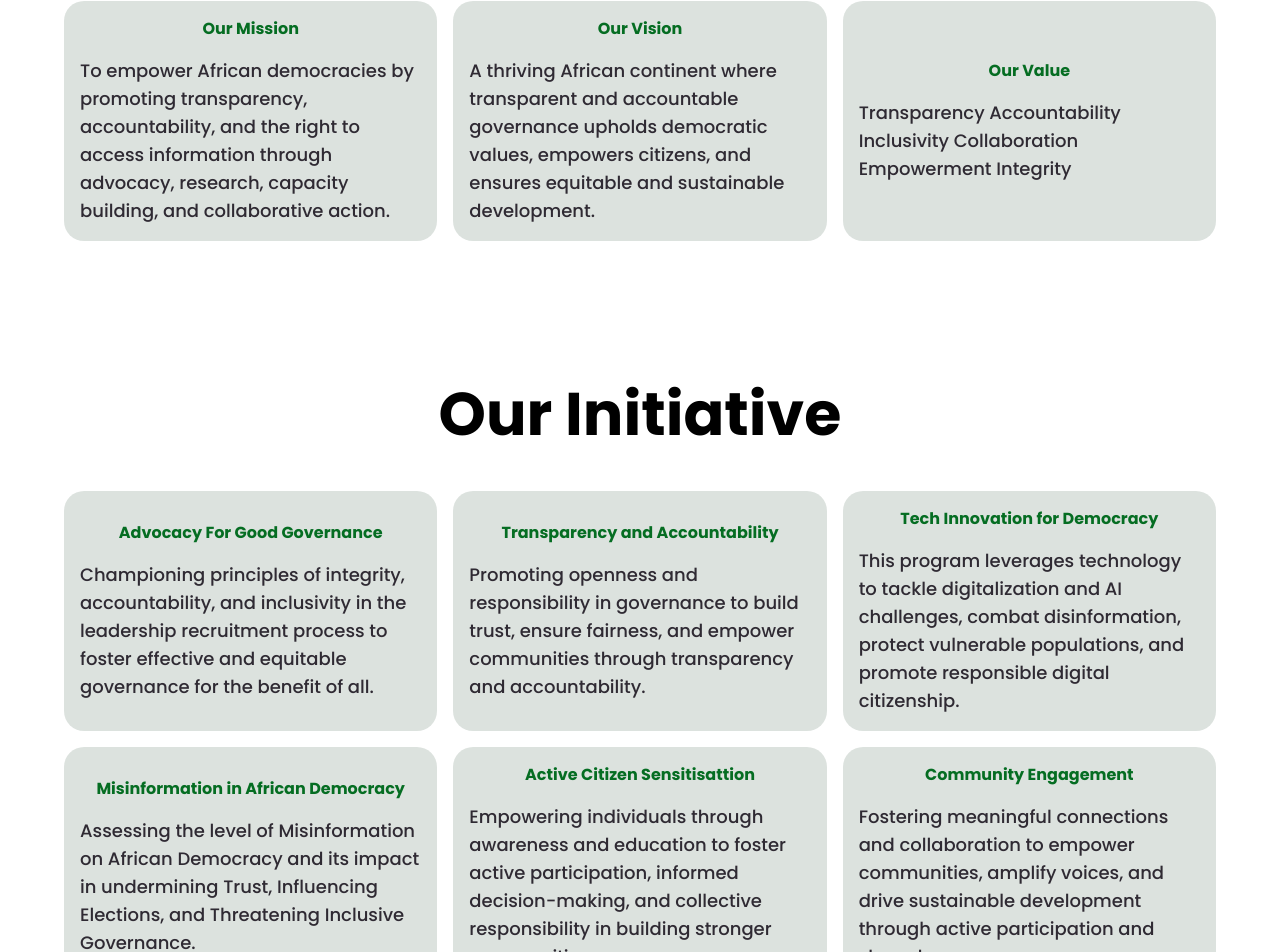
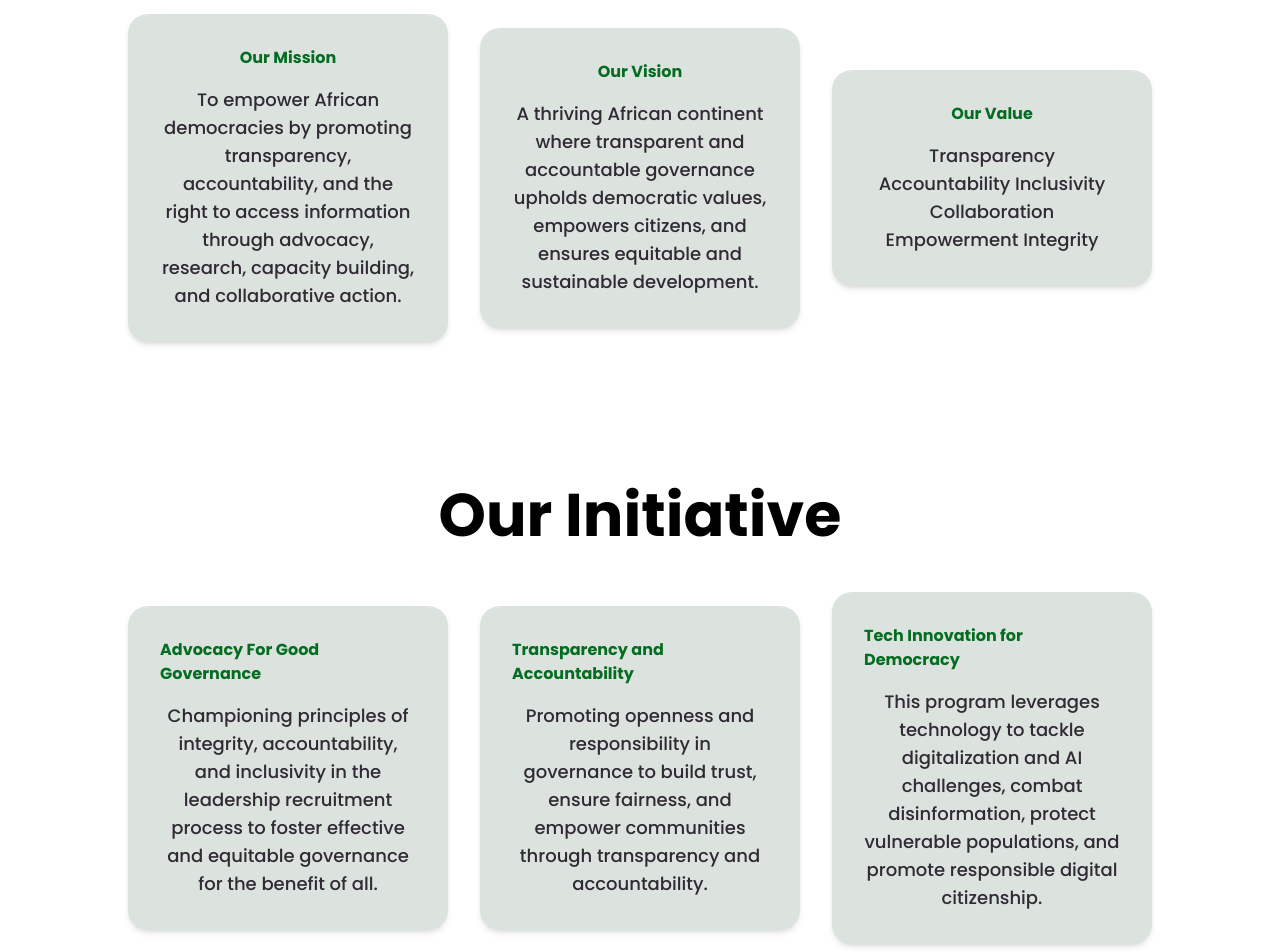
Before and after one commit to Ngelectionpolls-ng/active-citizen, a Next.js app: page / in a window 1280 px wide. Shown: the part 1005-1957 px from the top of the page. Built offline with nearby package versions, Linux system fonts and the light colour scheme.

Commit message:
Refactor layout and styling: adjust section widths, enhance card styling, and improve grid gaps for better responsiveness

```diff
--- a/app/globals.css
+++ b/app/globals.css
@@ -132,7 +132,10 @@ body {
     @apply border-border;
   }
   .section-container{
-    @apply mx-auto w-[93%] md:w-[90%];
+    @apply mx-auto w-[93%] md:w-[80%];
+  }
+  .card-styling{
+    @apply bg-lightgray space-y-4 rounded-[20px] shadow-md max-w-[400px] w-full items-center justify-center p-8 flex flex-col;
   }
   body {
     @apply bg-background text-foreground;
--- a/components/home-components/lastest-compaigns.tsx
+++ b/components/home-components/lastest-compaigns.tsx
@@ -13,10 +13,10 @@ const LatestCampaigns = () => {
 
         <div className="section-container no-scrollbar flex space-x-4 mt-4 overflow-x-auto p-4">
   {compaigns.map((compaign) => (
-    <div key={compaign.id} className="flex rounded-md bg-[#F8F1EA] p-3 min-w-[300px]">
-      <Image src={compaign.imagesrc} alt="alt" width={80} height={80} />
+    <div key={compaign.id} className="flex rounded-md bg-[#F8F1EA] p-3 w-full min-w-[300px]">
+      <Image src={compaign.imagesrc} alt="alt" width={100} height={80} />
       <div className="p-3">
-        <p className="font-bold">{compaign.summary}</p>
+        <p className="font-bold max-w-[200px] w-full">{compaign.summary}</p>
       </div>
     </div>
   ))}
--- a/components/home-components/our-initiative.tsx
+++ b/components/home-components/our-initiative.tsx
@@ -7,12 +7,12 @@ const OurInitiatives = () => {
         <div className='flex justify-center items-center w-full flex-col'>
             <h4 className='font-bold text-[42px] md:text-[60.25px] text-black text-center'>Our Initiative</h4>
         </div>
-        <div className='grid grid-cols-1 md:grid-cols-2 lg:grid-cols-3 gap-4'>
+        <div className='grid grid-cols-1 md:grid-cols-2 lg:grid-cols-3 gap-8 w-full place-content-center place-items-center'>
             {
                 ourInitiative.map((who) =>(
-                    <div className='bg-lightgray space-y-4 rounded-[20px] items-center justify-center p-4 flex flex-col ' key={who.id} >
+                    <div className='card-styling ' key={who.id} >
                         <h3 className='text-[#056D22] font-bold'>{who.heading}</h3>
-                        <p className='text-[#2F2A33] text-lg font-medium'>{who.description}</p>
+                        <p className='text-[#2F2A33] text-center text-lg font-medium'>{who.description}</p>
                     </div>
                 ))
             }
--- a/components/home-components/start-compaign.tsx
+++ b/components/home-components/start-compaign.tsx
@@ -14,7 +14,7 @@ const StartCompaign = () => {
 
 
         </div>
-        <div className='section-container place-content-center place-items-center grid grid-cols-1 gap-4 mt-6 pb-8 md:grid-cols-2 lg:grid-cols-3'>
+        <div className='section-container place-content-center grid grid-cols-1 place-items-center gap-4 mt-6 pb-8 md:grid-cols-2 lg:grid-cols-3'>
             {needStart.map((need) => (
                 <div className=' w-fit bg-[#F8F1EA] rounded-[10px]' key={need.id}>
                     <div className='overflow-hidden'>
--- a/components/home-components/who-we-are.tsx
+++ b/components/home-components/who-we-are.tsx
@@ -8,12 +8,12 @@ const WhoWeAre = () => {
             <h4 className='font-bold text-[42px] md:text-[60.25px] text-black text-center'>Who <span className='text-brandgreen'>We</span> are</h4>
             <p className='text-brandgray text-center max-w-2xl text-lg'>ARM is a pan-African, membership-based civil society network and resource centre dedicated to promoting transparency and accountability in governance in African democracy</p>
         </div>
-        <div className='grid grid-cols-1 md:grid-cols-2 lg:grid-cols-3 gap-4'>
+        <div className='grid grid-cols-1 md:grid-cols-2 lg:grid-cols-3 gap-8 place-content-center place-items-center '>
             {
                 whoWeAre.map((who) =>(
-                    <div className='bg-lightgray space-y-4 rounded-[20px] items-center justify-center p-4 flex flex-col ' key={who.id} >
+                    <div className='card-styling ' key={who.id} >
                         <h3 className='text-[#056D22] font-bold'>{who.heading}</h3>
-                        <p className='text-[#2F2A33] text-lg font-medium'>{who.description}</p>
+                        <p className='text-[#2F2A33] text-center text-lg font-medium'>{who.description}</p>
                     </div>
                 ))
             }
--- a/components/ui/button.tsx
+++ b/components/ui/button.tsx
@@ -21,7 +21,7 @@ const buttonVariants = cva(
         link: "text-primary underline-offset-4 hover:underline",
       },
       size: {
-        default: "h-9 px-4 py-2",
+        default: " px-4 py-4",
         sm: "h-8 rounded-md px-3 text-xs",
         lg: "h-10 rounded-md px-8",
         icon: "h-9 w-9",
```
